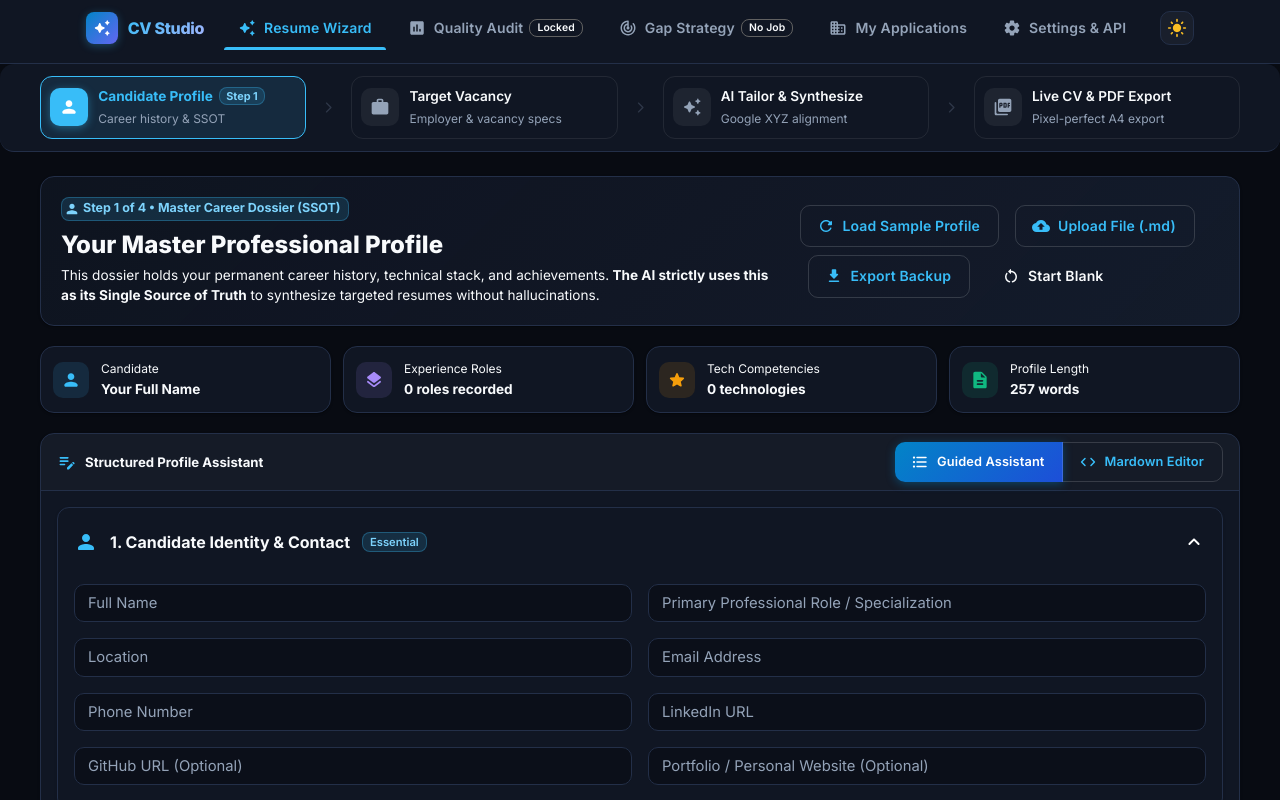
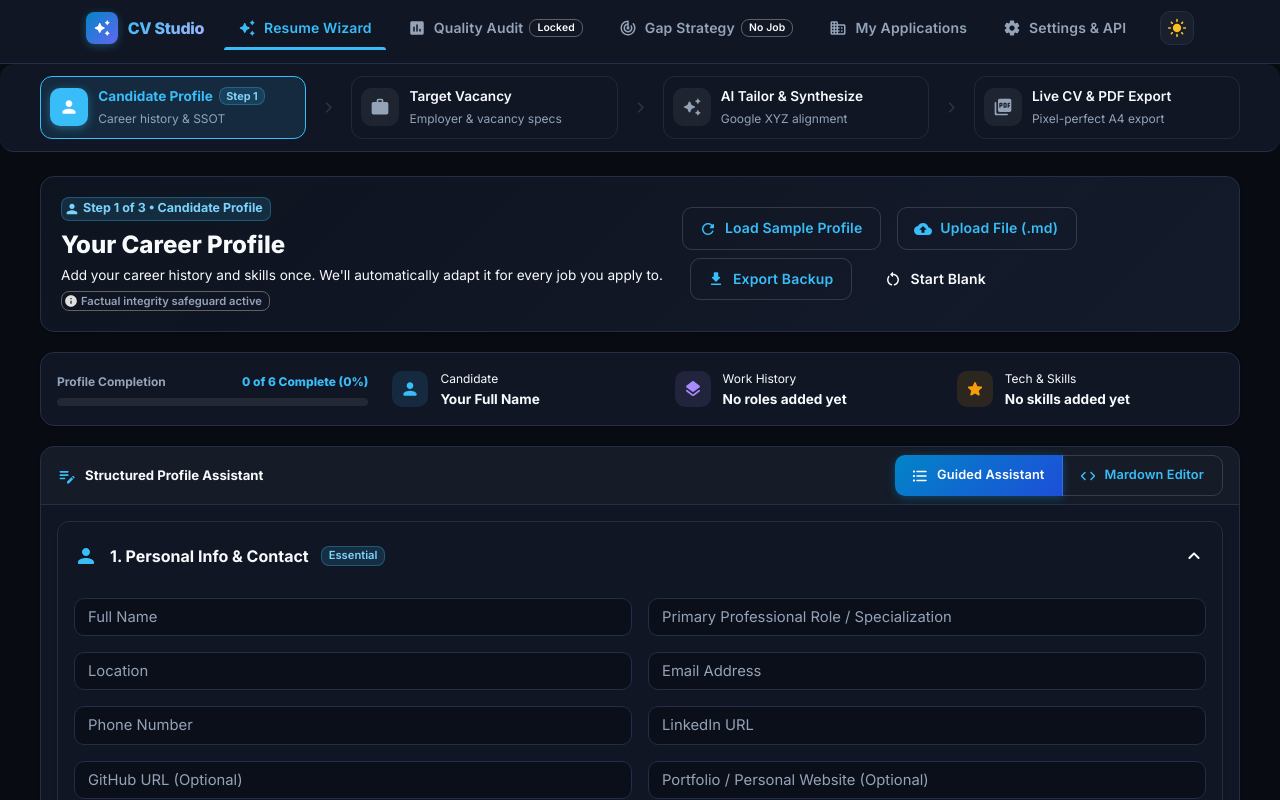
Before and after one commit to dann95moz/customs-CVs, a React (Vite) app: page / in a window 1280 px wide. Built offline with nearby package versions, Linux system fonts and the light colour scheme.

Commit message:
feat(profile): improve candidate profile UX with progress indicator and friendly copy

```diff
--- a/src/components/studio/StepMasterData.tsx
+++ b/src/components/studio/StepMasterData.tsx
@@ -64,8 +64,18 @@ export const StepMasterData: React.FC<StepMasterDataProps> = ({
   const expCount = parsed.experience?.length || 0;
   const skillsCount = parsed.skillGroups?.reduce((acc, curr) => acc + curr.skills.length, 0) || 0;
 
+  const completedSections = [
+    Boolean(parsed.name && parsed.name.trim() && !parsed.name.includes('[CANDIDATE')),
+    Boolean(parsed.summary && parsed.summary.trim() && !parsed.summary.includes('[Write freely')),
+    Boolean(parsed.skillGroups && parsed.skillGroups.length > 0 && parsed.skillGroups.some(g => g.skills.length > 0)),
+    Boolean(parsed.experience && parsed.experience.length > 0),
+    Boolean(parsed.education && parsed.education.length > 0),
+    Boolean(parsed.languages && parsed.languages.length > 0)
+  ];
+  const completedCount = completedSections.filter(Boolean).length;
+  const progressPercent = Math.round((completedCount / 6) * 100);
+
   const hasData = content.trim().length > 50 && !content.includes('[CANDIDATE FULL NAME]');
-
 
   return (
     <Box
@@ -87,7 +97,7 @@ export const StepMasterData: React.FC<StepMasterDataProps> = ({
           gap: 2.5,
         }}
       >
-        {/* Guiding Hero Banner */}
+        {/* Simplified Guiding Hero Banner */}
         <Paper
           sx={{
             p: { xs: 2, md: 2.5 },
@@ -105,18 +115,24 @@ export const StepMasterData: React.FC<StepMasterDataProps> = ({
           <Box sx={{ maxWidth: 900 }}>
             <Chip
               icon={<PersonRoundedIcon sx={{ fontSize: '16px !important' }} />}
-              label="Step 1 of 4 • Master Career Dossier (SSOT)"
+              label="Step 1 of 3 • Candidate Profile"
               size="small"
               color="primary"
               variant="outlined"
               sx={{ mb: 1, fontWeight: 700 }}
             />
             <Typography variant="h5" sx={{ fontWeight: 800, mb: 0.5 }}>
-              Your Master Professional Profile
+              Your Career Profile
             </Typography>
-            <Typography variant="body2" color="text.secondary">
-              This dossier holds your permanent career history, technical stack, and achievements.
-              <strong> The AI strictly uses this as its Single Source of Truth</strong> to synthesize targeted resumes without hallucinations.
+            <Typography variant="body2" color="text.secondary" sx={{ display: 'flex', alignItems: 'center', gap: 0.75, flexWrap: 'wrap' }}>
+              Add your career history and skills once. We&apos;ll automatically adapt it for every job you apply to.
+              <Chip
+                icon={<InfoRoundedIcon sx={{ fontSize: '14px !important' }} />}
+                label="Factual integrity safeguard active"
+                size="small"
+                variant="outlined"
+                sx={{ height: 20, fontSize: '0.7rem', color: 'text.secondary' }}
+              />
             </Typography>
           </Box>
 
@@ -167,24 +183,51 @@ export const StepMasterData: React.FC<StepMasterDataProps> = ({
           </Stack>
         </Paper>
 
-        {/* Summary Metrics Strip */}
-        <Box
+        {/* Profile Completion & Summary Strip */}
+        <Paper
           sx={{
+            p: 2,
             display: 'grid',
-            gridTemplateColumns: { xs: '1fr 1fr', md: 'repeat(4, 1fr)' },
-            gap: 1.5,
+            gridTemplateColumns: { xs: '1fr', md: '1.2fr repeat(3, 1fr)' },
+            gap: 2,
+            alignItems: 'center',
+            bgcolor: 'background.paper',
+            border: `1px solid ${theme.palette.divider}`,
           }}
         >
-          <Paper
-            sx={{
-              p: 1.5,
-              display: 'flex',
-              alignItems: 'center',
-              gap: 1.5,
-              bgcolor: 'background.paper',
-              border: `1px solid ${theme.palette.divider}`,
-            }}
-          >
+          {/* Progress Bar Item */}
+          <Box sx={{ pr: { md: 1 } }}>
+            <Box sx={{ display: 'flex', justifyContent: 'space-between', alignItems: 'center', mb: 0.75 }}>
+              <Typography variant="caption" sx={{ fontWeight: 700, color: 'text.secondary' }}>
+                Profile Completion
+              </Typography>
+              <Typography variant="caption" sx={{ fontWeight: 800, color: progressPercent === 100 ? 'success.main' : 'primary.main' }}>
+                {completedCount} of 6 Complete ({progressPercent}%)
+              </Typography>
+            </Box>
+            <Box
+              sx={{
+                width: '100%',
+                height: 8,
+                borderRadius: 4,
+                bgcolor: isDark ? 'rgba(255, 255, 255, 0.08)' : 'rgba(0, 0, 0, 0.06)',
+                overflow: 'hidden',
+              }}
+            >
+              <Box
+                sx={{
+                  width: `${progressPercent}%`,
+                  height: '100%',
+                  borderRadius: 4,
+                  bgcolor: progressPercent === 100 ? theme.palette.success.main : theme.palette.primary.main,
+                  transition: 'width 0.4s ease',
+                }}
+              />
+            </Box>
+          </Box>
+
+          {/* Candidate Name */}
+          <Box sx={{ display: 'flex', alignItems: 'center', gap: 1.5, minWidth: 0 }}>
             <Box
               sx={{
                 width: 36,
@@ -195,6 +238,7 @@ export const StepMasterData: React.FC<StepMasterDataProps> = ({
                 display: 'flex',
                 alignItems: 'center',
                 justifyContent: 'center',
+                flexShrink: 0,
               }}
             >
               <PersonRoundedIcon fontSize="small" />
@@ -207,18 +251,10 @@ export const StepMasterData: React.FC<StepMasterDataProps> = ({
                 {candidateName}
               </Typography>
             </Box>
-          </Paper>
+          </Box>
 
-          <Paper
-            sx={{
-              p: 1.5,
-              display: 'flex',
-              alignItems: 'center',
-              gap: 1.5,
-              bgcolor: 'background.paper',
-              border: `1px solid ${theme.palette.divider}`,
-            }}
-          >
+          {/* Experience Roles */}
+          <Box sx={{ display: 'flex', alignItems: 'center', gap: 1.5 }}>
             <Box
               sx={{
                 width: 36,
@@ -229,30 +265,23 @@ export const StepMasterData: React.FC<StepMasterDataProps> = ({
                 display: 'flex',
                 alignItems: 'center',
                 justifyContent: 'center',
+                flexShrink: 0,
               }}
             >
               <LayersRoundedIcon fontSize="small" />
             </Box>
             <Box sx={{ minWidth: 0 }}>
               <Typography variant="caption" color="text.secondary" sx={{ display: 'block' }}>
-                Experience Roles
+                Work History
               </Typography>
               <Typography variant="body2" sx={{ fontWeight: 700 }}>
-                {expCount} roles recorded
+                {expCount > 0 ? `${expCount} roles added` : 'No roles added yet'}
               </Typography>
             </Box>
-          </Paper>
+          </Box>
 
-          <Paper
-            sx={{
-              p: 1.5,
-              display: 'flex',
-              alignItems: 'center',
-              gap: 1.5,
-              bgcolor: 'background.paper',
-              border: `1px solid ${theme.palette.divider}`,
-            }}
-          >
+          {/* Skills Count */}
+          <Box sx={{ display: 'flex', alignItems: 'center', gap: 1.5 }}>
             <Box
               sx={{
                 width: 36,
@@ -263,54 +292,21 @@ export const StepMasterData: React.FC<StepMasterDataProps> = ({
                 display: 'flex',
                 alignItems: 'center',
                 justifyContent: 'center',
+                flexShrink: 0,
               }}
             >
               <StarRoundedIcon fontSize="small" />
             </Box>
             <Box sx={{ minWidth: 0 }}>
               <Typography variant="caption" color="text.secondary" sx={{ display: 'block' }}>
-                Tech Competencies
+                Tech &amp; Skills
               </Typography>
               <Typography variant="body2" sx={{ fontWeight: 700 }}>
-                {skillsCount} technologies
+                {skillsCount > 0 ? `${skillsCount} skills added` : 'No skills added yet'}
               </Typography>
             </Box>
-          </Paper>
-
-          <Paper
-            sx={{
-              p: 1.5,
-              display: 'flex',
-              alignItems: 'center',
-              gap: 1.5,
-              bgcolor: 'background.paper',
-              border: `1px solid ${theme.palette.divider}`,
-            }}
-          >
-            <Box
-              sx={{
-                width: 36,
-                height: 36,
-                borderRadius: '10px',
-                bgcolor: alpha(theme.palette.success.main, 0.12),
-                color: theme.palette.success.main,
-                display: 'flex',
-                alignItems: 'center',
-                justifyContent: 'center',
-              }}
-            >
-              <DescriptionRoundedIcon fontSize="small" />
-            </Box>
-            <Box sx={{ minWidth: 0 }}>
-              <Typography variant="caption" color="text.secondary" sx={{ display: 'block' }}>
-                Profile Length
-              </Typography>
-              <Typography variant="body2" sx={{ fontWeight: 700 }}>
-                {wordCount} words
-              </Typography>
-            </Box>
-          </Paper>
-        </Box>
+          </Box>
+        </Paper>
 
         {/* Mode Switcher & Dedicated Editor Area */}
         <Paper
--- a/src/components/studio/profile/EducationSection.tsx
+++ b/src/components/studio/profile/EducationSection.tsx
@@ -3,6 +3,7 @@ import {
   Box,
   Typography,
   TextField,
+  Chip,
   Accordion,
   AccordionSummary,
   AccordionDetails,
@@ -48,8 +49,17 @@ export const EducationSection: React.FC<EducationSectionProps> = ({
         <Box sx={{ display: 'flex', alignItems: 'center', gap: 1.5 }}>
           <SchoolRoundedIcon color="primary" />
           <Typography variant="subtitle1" sx={{ fontWeight: 700 }}>
-            5. Education &amp; Industry Certifications
+            5. Education &amp; Certifications
           </Typography>
+          {education.length > 0 && (
+            <Chip
+              label={`${education.length} ${education.length === 1 ? 'Entry' : 'Entries'}`}
+              size="small"
+              color="success"
+              variant="outlined"
+              sx={{ height: 20, fontSize: '0.7rem' }}
+            />
+          )}
         </Box>
       </AccordionSummary>
       <AccordionDetails sx={{ pt: 1, pb: 3 }}>
--- a/src/components/studio/profile/LanguagesSection.tsx
+++ b/src/components/studio/profile/LanguagesSection.tsx
@@ -3,6 +3,7 @@ import {
   Box,
   Typography,
   TextField,
+  Chip,
   Accordion,
   AccordionSummary,
   AccordionDetails,
@@ -48,8 +49,17 @@ export const LanguagesSection: React.FC<LanguagesSectionProps> = ({
         <Box sx={{ display: 'flex', alignItems: 'center', gap: 1.5 }}>
           <TranslateRoundedIcon color="primary" />
           <Typography variant="subtitle1" sx={{ fontWeight: 700 }}>
-            6. Languages &amp; CEFR Proficiencies
+            6. Languages &amp; Proficiency
           </Typography>
+          {languages.length > 0 && (
+            <Chip
+              label={`${languages.length} ${languages.length === 1 ? 'Language' : 'Languages'}`}
+              size="small"
+              color="success"
+              variant="outlined"
+              sx={{ height: 20, fontSize: '0.7rem' }}
+            />
+          )}
         </Box>
       </AccordionSummary>
       <AccordionDetails sx={{ pt: 1, pb: 3 }}>
--- a/src/components/studio/profile/PersonalInfoSection.tsx
+++ b/src/components/studio/profile/PersonalInfoSection.tsx
@@ -51,9 +51,13 @@ export const PersonalInfoSection: React.FC<PersonalInfoSectionProps> = ({
         <Box sx={{ display: 'flex', alignItems: 'center', gap: 1.5 }}>
           <PersonRoundedIcon color="primary" />
           <Typography variant="subtitle1" sx={{ fontWeight: 700 }}>
-            1. Candidate Identity &amp; Contact
+            1. Personal Info &amp; Contact
           </Typography>
-          <Chip label="Essential" size="small" color="primary" variant="outlined" sx={{ height: 20, fontSize: '0.7rem' }} />
+          {Boolean(name && name.trim()) ? (
+            <Chip label="Added" size="small" color="success" variant="outlined" sx={{ height: 20, fontSize: '0.7rem' }} />
+          ) : (
+            <Chip label="Essential" size="small" color="primary" variant="outlined" sx={{ height: 20, fontSize: '0.7rem' }} />
+          )}
         </Box>
       </AccordionSummary>
       <AccordionDetails sx={{ pt: 1, pb: 3 }}>
```
Also changed, not shown: src/components/studio/profile/ExperienceSection.tsx (+6 -4 lines), src/components/studio/profile/SkillsSection.tsx (+13 -3 lines), src/components/studio/profile/SummarySection.tsx (+5 -3 lines).
